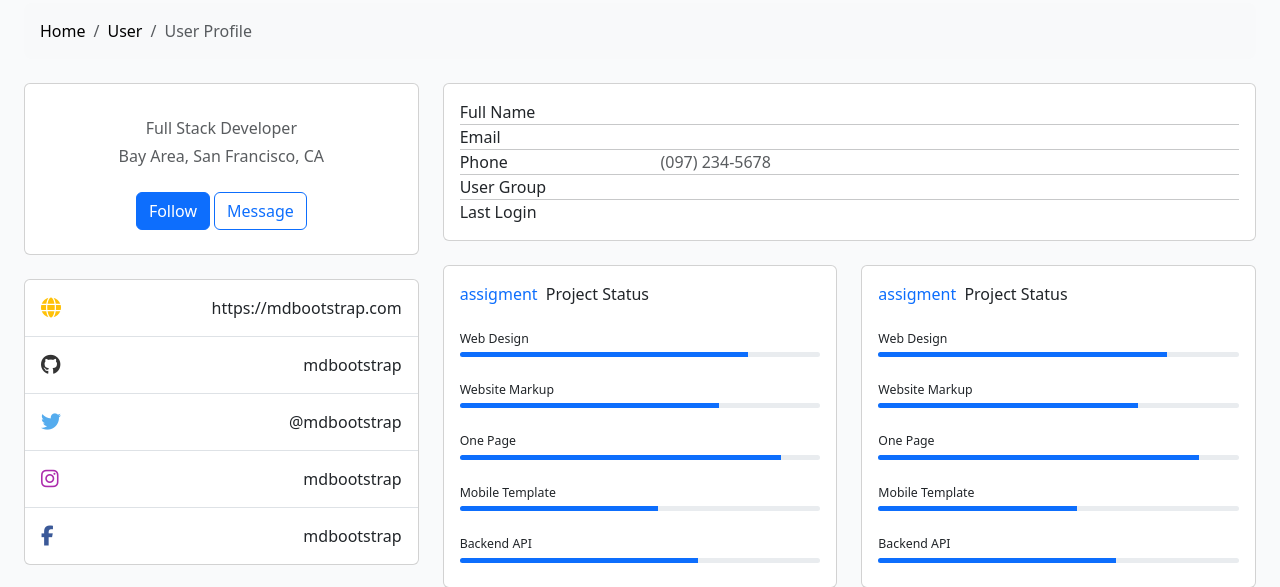
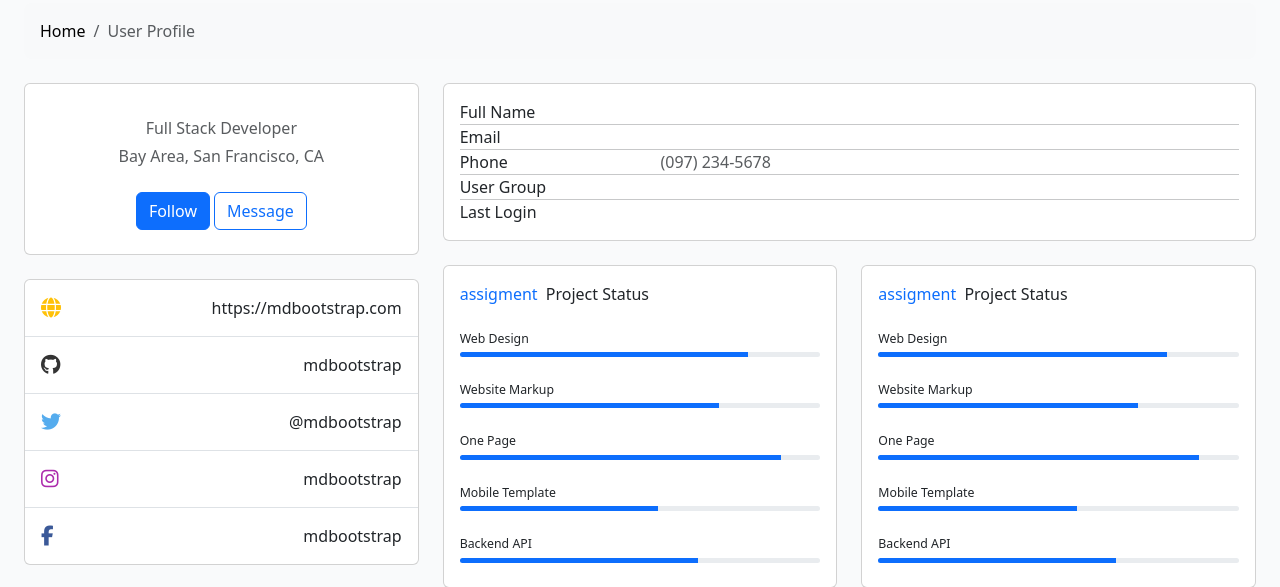
Before and after one commit to MycroftBrooks/lexical_questions, a Django app: template parser/parser_app/templates/parser_app/profile.html in a window 1280 px wide. Shown: the part 155-742 px from the top of the page. Run offline with Django 4.2, Linux system fonts and the light colour scheme; the template is opened without the code that fills it, so the values that code supplies are empty; some libraries are stand-ins or nearby versions.

Commit message:
small fix

```diff
--- a/parser/parser_app/forms.py
+++ b/parser/parser_app/forms.py
@@ -1,6 +1,8 @@
 from django import forms
 from django.contrib.auth.forms import UserCreationForm
-from django.contrib.auth.models import User
+from django.contrib.auth.models import User, Group
+
+# https://www.guguweb.com/2014/09/10/group-combo-box-django-user-profile-form/
 
 
 class RegisterUserFrom(UserCreationForm):
--- a/parser/parser_app/templates/parser_app/profile.html
+++ b/parser/parser_app/templates/parser_app/profile.html
@@ -6,8 +6,9 @@ Profile{%endblock %} {%block content%}
       <div class="col">
         <nav aria-label="breadcrumb" class="bg-light rounded-3 p-3 mb-4">
           <ol class="breadcrumb mb-0">
-            <li class="breadcrumb-item"><a href="#">Home</a></li>
-            <li class="breadcrumb-item"><a href="#">User</a></li>
+            <li class="breadcrumb-item">
+              <a href="{% url 'index' %}">Home</a>
+            </li>
             <li class="breadcrumb-item active" aria-current="page">
               User Profile
             </li>
@@ -117,7 +118,6 @@ Profile{%endblock %} {%block content%}
             </div>
           </div>
         </div>
-        {% comment %} {%endfor%} {% endcomment %}
         <div class="row">
           <div class="col-md-6">
             <div class="card mb-4 mb-md-0">
```
